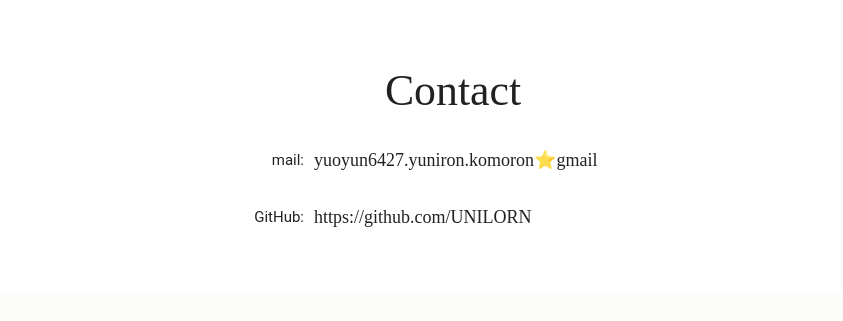
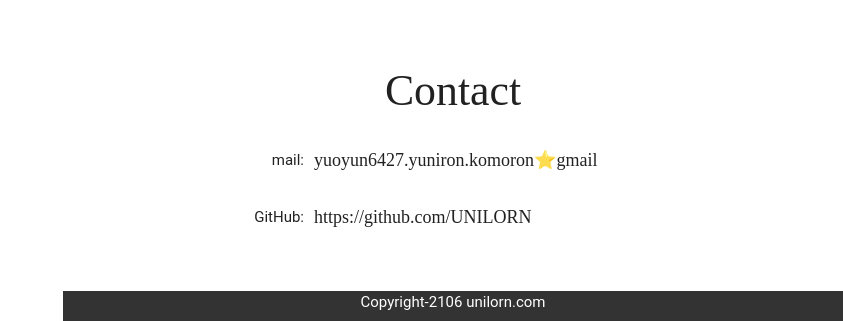
Before and after one commit to UNILORN/Old_ProgHomePage, a PHP site: page / in a window 1280 px wide. Shown: the part 2520-2841 px from the top of the page, without its empty margins (437-1280 px from the left). Before the commit the page ends 2747 px from the top, so only its background shows below. Run offline with PHP 8.4, Linux system fonts and the light colour scheme; some libraries are stand-ins or nearby versions; some web fonts are replaced.

Commit message:
footer add

```diff
--- a/index.php
+++ b/index.php
@@ -141,6 +141,11 @@
           </table>
         </div>
       </div>
+
+      <footer>
+        <p>Copyright-2106 unilorn.com</p>
+      </footer>
+
     </div>
 
     <script type="text/javascript" src="js/jquery.box2fullWidth.js"></script>
--- a/top.css
+++ b/top.css
@@ -198,6 +198,20 @@ header{
   font-family: 'Myfont';
   font-size: 18px;
 }
+
+footer{
+  position:relative;
+  width:100%;
+  height: 30px;
+  text-align: center;
+  background-color: #333;
+}
+footer p{
+  color: #FFF;
+  margin: 0;
+}
+
+
 .content-box-inner{
   display: none;
   width: 100%;
```
